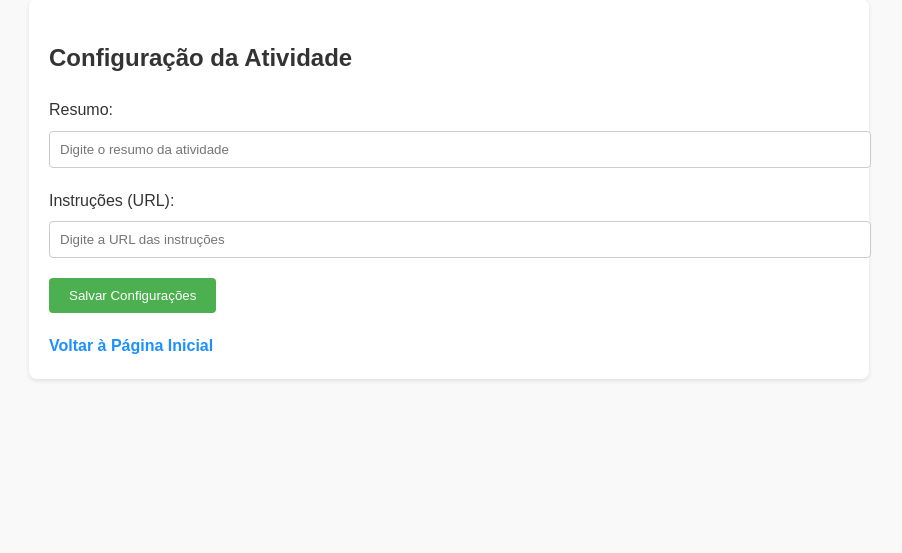
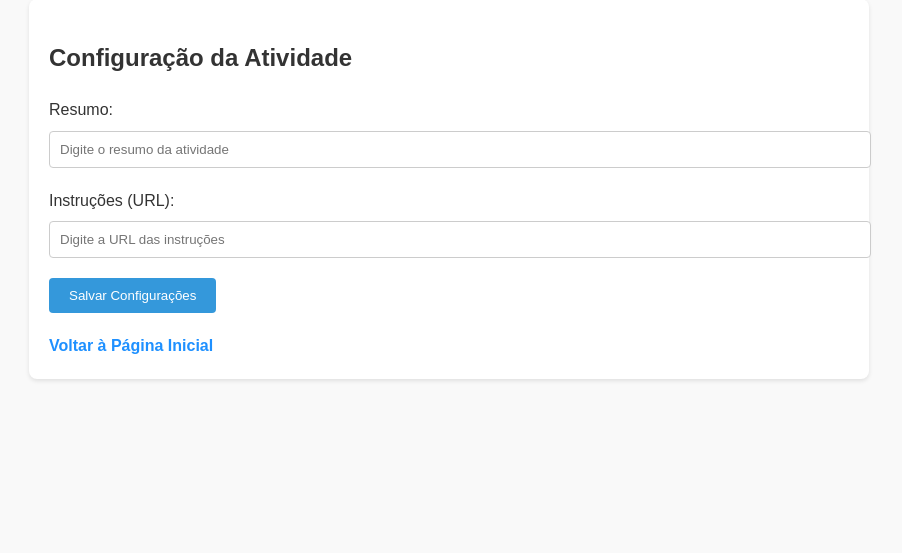
Before and after one commit to Joao-Machado-UAb/edumat, a Flask app: page /config in a window 1280 px wide. Shown: the part 124-677 px from the top of the page, without its empty margins (191-1093 px from the left). Run offline with Flask 3, Linux system fonts and the light colour scheme.

Commit message:
Update config.html

```diff
--- a/templates/config.html
+++ b/templates/config.html
@@ -48,7 +48,7 @@
             border-radius: 4px;
         }
         input[type="submit"] {
-            background-color: #4CAF50;
+            background-color: #3498db;
             color: white;
             border: none;
             padding: 10px 20px;
@@ -56,7 +56,7 @@
             cursor: pointer;
         }
         input[type="submit"]:hover {
-            background-color: #45a049;
+            background-color: #2980b9;
         }
         a {
             display: inline-block;
```
